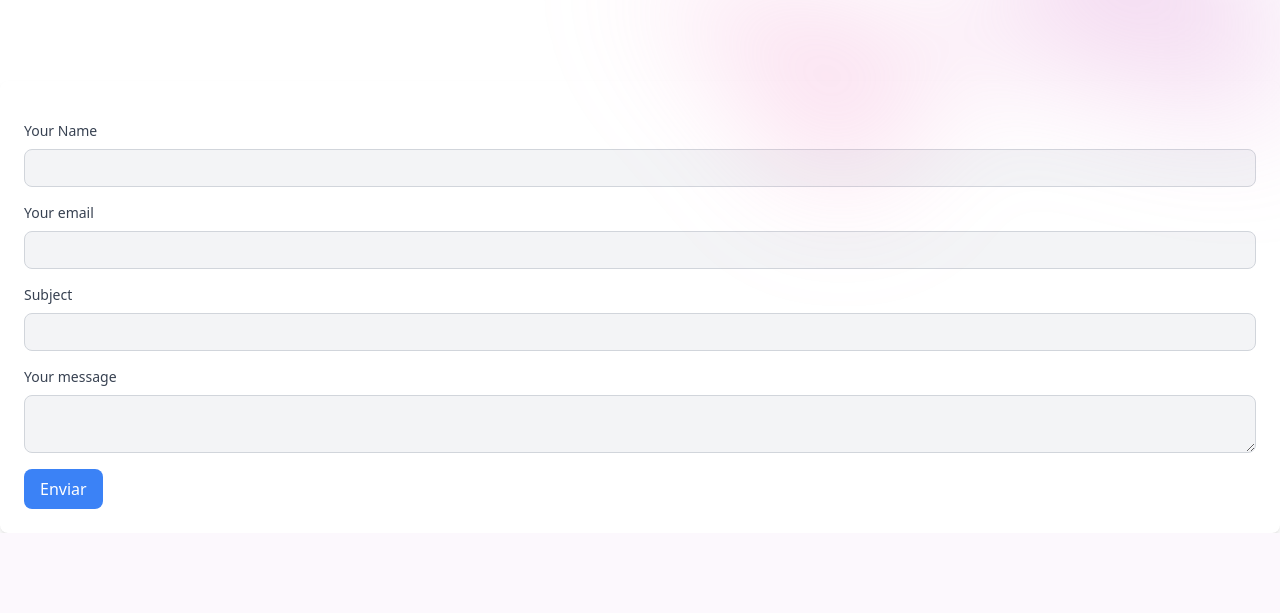
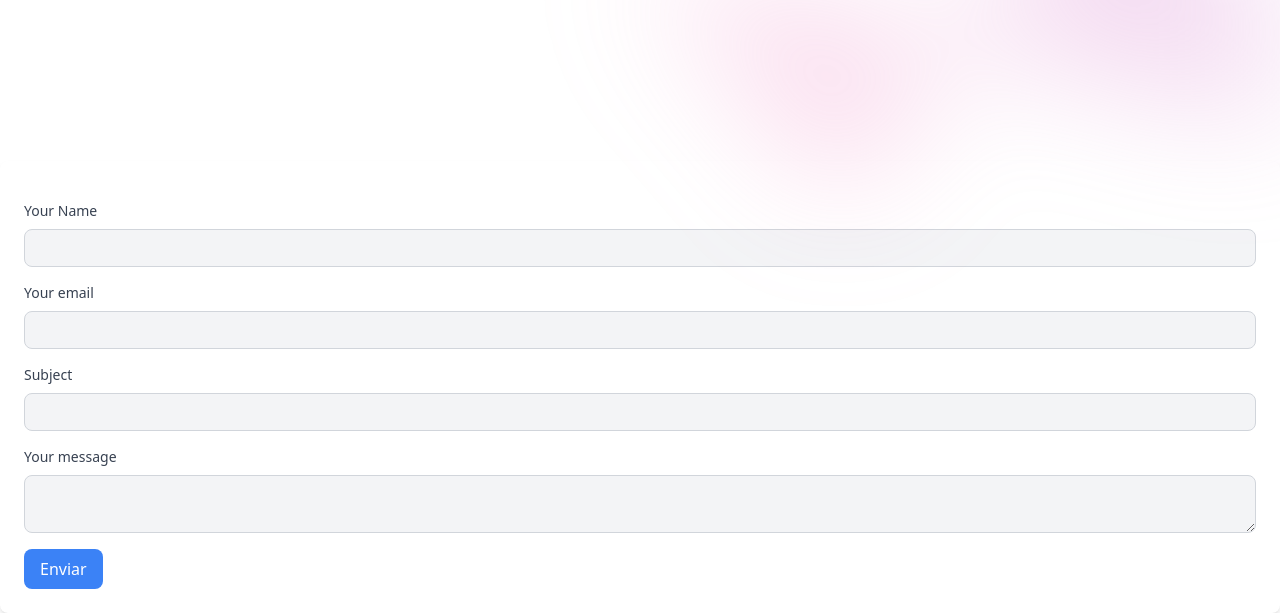
Before and after one commit to luizbello94/Form, a Django app: template form/templates/contact_form.html in a window 1280 px wide. Shown: the part 763-1376 px from the top of the page. Before the commit the page ends 1296 px from the top, so only its background shows below. Run offline with Django 3.2, Linux system fonts and the light colour scheme; the template is opened without the code that fills it, so the values that code supplies are empty; some libraries are stand-ins or nearby versions; some web fonts are replaced.

Commit message:
change margint top form

```diff
--- a/form/templates/contact_form.html
+++ b/form/templates/contact_form.html
@@ -80,9 +80,14 @@
             <button type="submit">Enviar</button>
         </form> {% endcomment %}
 
+        <div class='mt-50' >
+          <div class='mt-40'>
+
+          </div>
+        </div>
+
         <form class="mt-20 space-y-4 bg-white p-6 rounded-lg shadow-md" method="post">
             {% csrf_token %}
-
             <div class="space-y-2">
                 <label for="{{ form.name.id_for_label }}" class="block text-sm font-medium text-gray-700">Your Name</label>
                 <input type="text" name="{{ form.name.name }}" id="{{ form.name.id_for_label }}" class="block w-full p-2 text-sm rounded-lg bg-gray-100 border border-gray-300 focus:outline-none focus:border-primary-500 focus:ring-1 focus:ring-primary-500" value="{{ form.name.value|default:'' }}" required>
```
